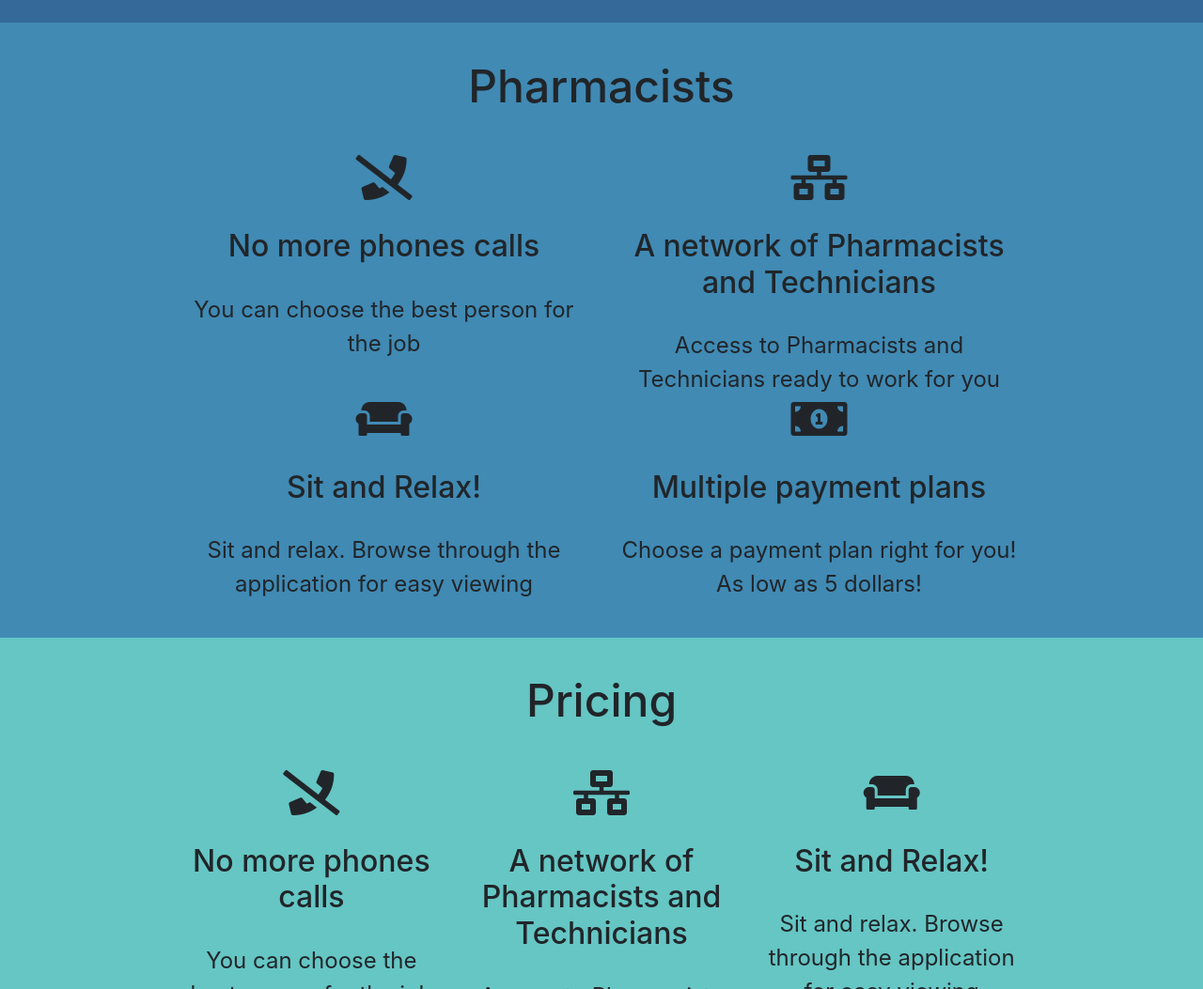
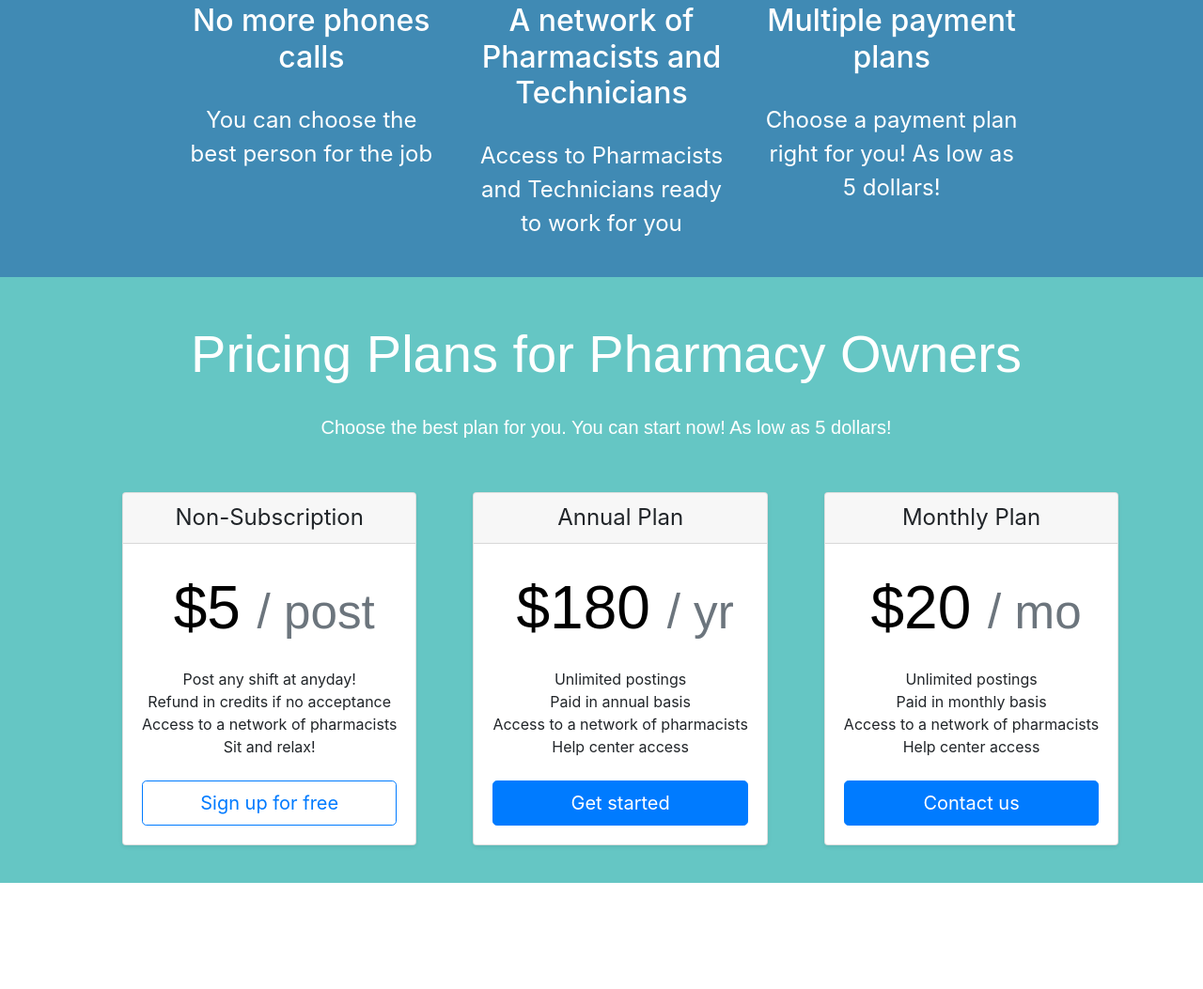
Before and after one commit to Kapnevets/Coverxageweb, a plain HTML site: page index.html in a window 1280 px wide. Shown: the part 1747-2800 px from the top of the page at 94% size. After the commit the page ends 2687 px from the top, so only its background shows below. Drawn offline with nearby package versions, Linux system fonts and the light colour scheme.

Commit message:
Add files via upload

```diff
--- a/css/styles.css
+++ b/css/styles.css
@@ -1,7 +1,6 @@
 body {
-text-align: center;
+  text-align: center;
 }
-
 
 /* navbar */
 .navbar {
@@ -16,15 +15,9 @@ text-align: center;
 }
 
 .Coverxage-brand {
-  width:  150px;
+  width: 150px;
   height: 50%;
 }
-/* Icon */
-.fas1 {
-  color: #65c6c4;
-}
-
-.fas2 {}
 
 /* title */
 #title {
@@ -70,11 +63,11 @@ h3 {
 }
 
 .pharm-mid {
-  color: #65c6c4;
+  color: black;
 }
 
 #pharmacy-middle {
-  background-color: #34699A;
+  background-color: #fff;
 }
 
 h2 {
@@ -83,6 +76,10 @@ h2 {
 
 p2 {
   font-size: 1.5rem;
+}
+
+.fas1 {
+  color: #65c6c4;
 }
 
 /* Pharmacistsmiddle */
@@ -95,7 +92,21 @@ p2 {
   background-color: #65c6c4;
 }
 
+.cists-mid {
+  color: white;
+}
 
+.fas2 {
+  color: white;
+}
+
+.card-title {
+  color: black;
+}
+
+.pricing-row {
+  margin-left: 30px;
+}
 
 /* tail */
 #tail {}
--- a/index.html
+++ b/index.html
@@ -66,7 +66,7 @@
 
       <div class="row">
         <div class="col-md-6">
-          <h1>Looking for pharmacy coverage?</h1>
+          <h1>Looking for coverage?</h1>
           <p>You are looking at the right place</p>
           <button type="button" class="btn btn-outline-light btn-lg download-btn"><i class="fab fa-apple"></i> Download</button>
           <button type="button" class="btn btn-outline-light btn-lg download-btn"><i class="fab fa-android"></i> Download</button>
@@ -83,24 +83,19 @@
   <section id="pharmacy-middle">
 
     <div class="container-fluid">
-        <h3 class="pharm-mid">Pharmacy</h3>
+      <h3 class="pharm-mid">Pharmacy</h3>
       <div class="row">
-        <div class="col-md-6 col-sm-3">
+        <div class="col-lg-4 col-md-12 col-sm">
           <i class="fas fa-phone-slash fa-3x fas1"></i>
           <h2 class="middle-first-h2 pharm-mid">No more phones calls</h2>
           <p2 class="pharm-mid">You can choose the best person for the job</p2>
         </div>
-        <div class="col-md-6 col-sm-3">
+        <div class="col-lg-4 col-md-12 col-sm">
           <i class="fas fa-network-wired fa-3x fas1"></i>
           <h2 class="pharm-mid">A network of Pharmacists and Technicians</h2>
           <p2 class="pharm-mid">Access to Pharmacists and Technicians ready to work for you</p2>
         </div>
-        <div class="col-md-6 col-sm-3">
-          <i class="fas fa-couch fa-3x fas1"></i>
-          <h2 class="middle-third-h2 pharm-mid">Sit and Relax!</h2>
-          <p2 class="pharm-mid">Sit and relax. Browse through the application for easy viewing</p2>
-        </div>
-        <div class="col-md-6 col-sm-3">
+        <div class="col-lg-4 col-md-12 col-sm">
           <i class="fas fa-money-bill-alt fa-3x fas1"></i>
           <h2 class="middle-fourth-h2 pharm-mid">Multiple payment plans</h2>
           <p2 class="pharm-mid">Choose a payment plan right for you! As low as 5 dollars!</p2>
@@ -113,25 +108,20 @@
   <section id="pharmacists-middle">
 
     <div class="container-fluid">
-        <h3 class="cists-mid">Pharmacists</h3>
+      <h3 class="cists-mid">Pharmacists</h3>
       <div class="row">
-        <div class="col-md-6 col-sm-3">
-          <i class="fas fa-phone-slash fa-3x"></i>
+        <div class="col-lg-4 col-md-12 col-sm">
+          <i class="fas fa-phone-slash fa-3x fas2"></i>
           <h2 class="middle-first-h2 cists-mid">No more phones calls</h2>
           <p2 class="cists-mid">You can choose the best person for the job</p2>
         </div>
-        <div class="col-md-6 col-sm-3">
-          <i class="fas fa-network-wired fa-3x"></i>
+        <div class="col-lg-4 col-md-12 col-sm">
+          <i class="fas fa-network-wired fa-3x fas2"></i>
           <h2 class="cists-mid">A network of Pharmacists and Technicians</h2>
           <p2 class="cists-mid">Access to Pharmacists and Technicians ready to work for you</p2>
         </div>
-        <div class="col-md-6 col-sm-3">
-          <i class="fas fa-couch fa-3x"></i>
-          <h2 class="middle-third-h2 cists-mid">Sit and Relax!</h2>
-          <p2 class="cists-mid">Sit and relax. Browse through the application for easy viewing</p2>
-        </div>
-        <div class="col-md-6 col-sm-3">
-          <i class="fas fa-money-bill-alt fa-3x"></i>
+        <div class="col-lg-4 col-md-12 col-sm">
+          <i class="fas fa-money-bill-alt fa-3x fas2"></i>
           <h2 class="middle-fourth-h2 cists-mid">Multiple payment plans</h2>
           <p2 class="cists-mid">Choose a payment plan right for you! As low as 5 dollars!</p2>
         </div>
@@ -140,29 +130,80 @@
   </section>
 
 
-  <!-- info -->
+  <!-- Pricing -->
   <section id="pricing">
 
-    <div class="container-fluid">
-        <h3 class="">Pricing</h3>
-      <div class="row">
-        <div class="col-md">
-          <i class="fas fa-phone-slash fa-3x"></i>
-          <h2 class="middle-first-h2">No more phones calls</h2>
-          <p2 class="">You can choose the best person for the job</p2>
-        </div>
-        <div class="col-md">
-          <i class="fas fa-network-wired fa-3x"></i>
-          <h2 class="">A network of Pharmacists and Technicians</h2>
-          <p2 class="">Access to Pharmacists and Technicians ready to work for you</p2>
-        </div>
-        <div class="col-md">
-          <i class="fas fa-couch fa-3x"></i>
-          <h2 class="middle-third-h2">Sit and Relax!</h2>
-          <p2 class="">Sit and relax. Browse through the application for easy viewing</p2>
+    <div class="pricing-header px-3 py-3 pt-md-5 pb-md-4 mx-auto text-center">
+      <h1 class="display-4">Pricing Plans for Pharmacy Owners</h1>
+      <p class="lead">Choose the best plan for you. You can start now! As low as 5 dollars!</p>
+    </div>
+
+    <div class="container">
+      <div class="row pricing-row">
+
+
+        <div class="card-deck mb-3 text-center">
+
+          <div class="col-lg-4 col-md-6">
+            <div class="card mb-4 shadow-sm">
+              <div class="card-header">
+                <h4 class="my-0 font-weight-normal">Non-Subscription</h4>
+              </div>
+              <div class="card-body">
+                <h1 class="card-title pricing-card-title">$5 <small class="text-muted">/ post</small></h1>
+                <ul class="list-unstyled mt-3 mb-4">
+                  <li>Post any shift at anyday!</li>
+                  <li>Refund in credits if no acceptance</li>
+                  <li>Access to a network of pharmacists</li>
+                  <li>Sit and relax!</li>
+                </ul>
+                <button type="button" class="btn btn-lg btn-block btn-outline-primary">Sign up for free</button>
+              </div>
+            </div>
+          </div>
+
+          <div class="col-lg-4 col-md-6">
+            <div class="card mb-4 shadow-sm">
+              <div class="card-header">
+                <h4 class="my-0 font-weight-normal">Annual Plan</h4>
+              </div>
+              <div class="card-body">
+                <h1 class="card-title pricing-card-title">$180 <small class="text-muted">/ yr</small></h1>
+                <ul class="list-unstyled mt-3 mb-4">
+                  <li>Unlimited postings</li>
+                  <li>Paid in annual basis</li>
+                  <li>Access to a network of pharmacists</li>
+                  <li>Help center access</li>
+                </ul>
+                <button type="button" class="btn btn-lg btn-block btn-primary">Get started</button>
+              </div>
+            </div>
+          </div>
+
+          <div class="col-lg-4 col-md">
+            <div class="card mb-4 shadow-sm">
+              <div class="card-header">
+                <h4 class="my-0 font-weight-normal">Monthly Plan</h4>
+              </div>
+              <div class="card-body">
+                <h1 class="card-title pricing-card-title">$20 <small class="text-muted">/ mo</small></h1>
+                <ul class="list-unstyled mt-3 mb-4">
+                  <li>Unlimited postings</li>
+                  <li>Paid in monthly basis</li>
+                  <li>Access to a network of pharmacists</li>
+                  <li>Help center access</li>
+                </ul>
+                <button type="button" class="btn btn-lg btn-block btn-primary">Contact us</button>
+              </div>
+            </div>
+          </div>
+
+
         </div>
       </div>
     </div>
+
+
   </section>
 
 
```
